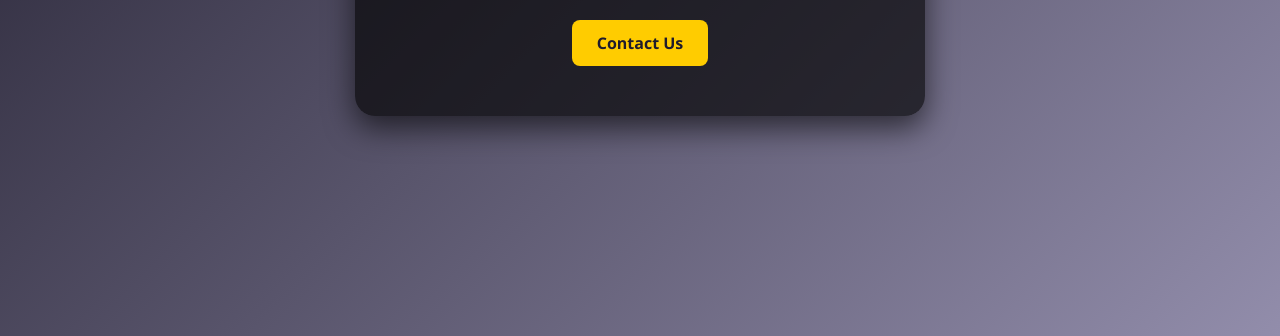
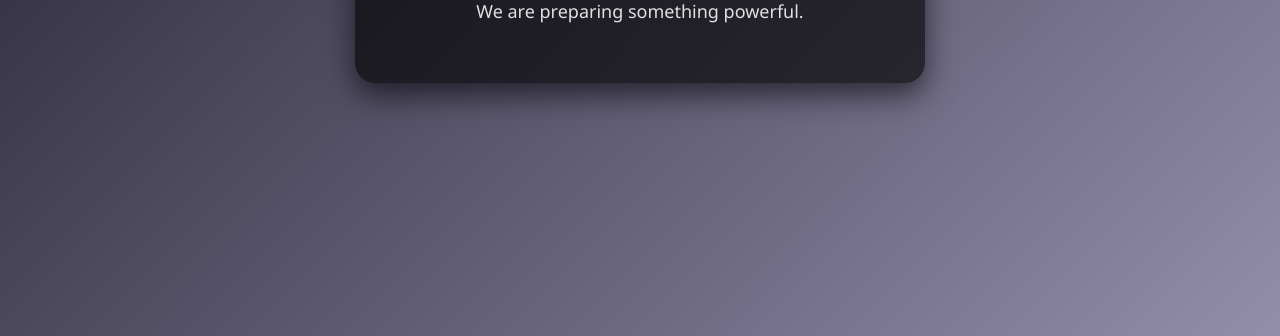
Before and after one commit to twareg-pages/site, a plain HTML site: page index.html in a window 1280 px wide. Shown: the part 464-800 px from the top of the page. Drawn offline with Linux system fonts and the light colour scheme.

Commit message:
Update index.html

```diff
--- a/index.html
+++ b/index.html
@@ -102,8 +102,6 @@
     <div class="logo">Twareg Energy</div>
     <h1>🚧 Website Under Construction 🚧</h1>
     <p>We are preparing something powerful.</p>
-    <div class="contact">
-  <a class="contact-button" href="mailto:twaregltd@proton.me">Contact Us</a>
 </div>
   </div>
 </body>
```
